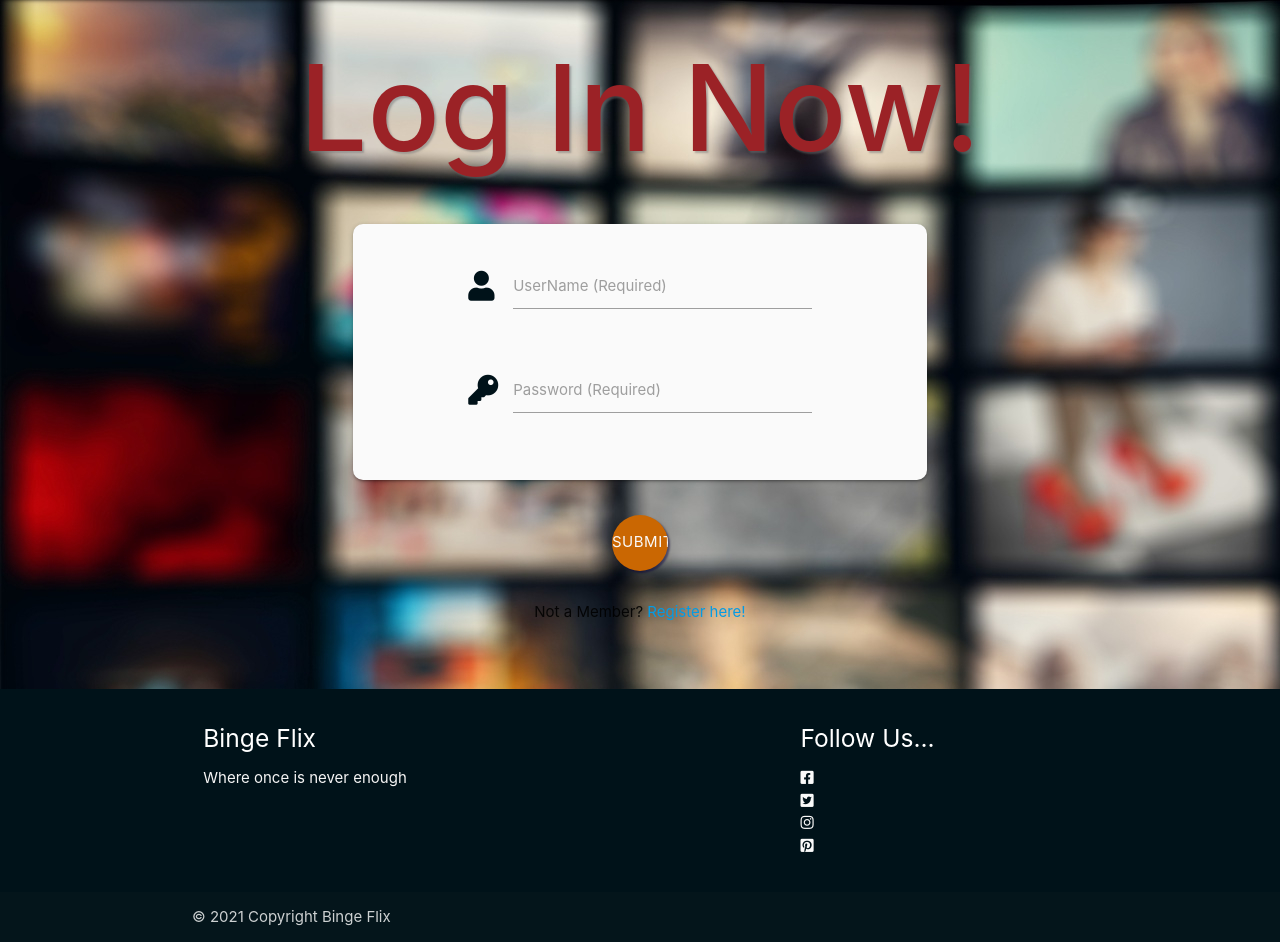
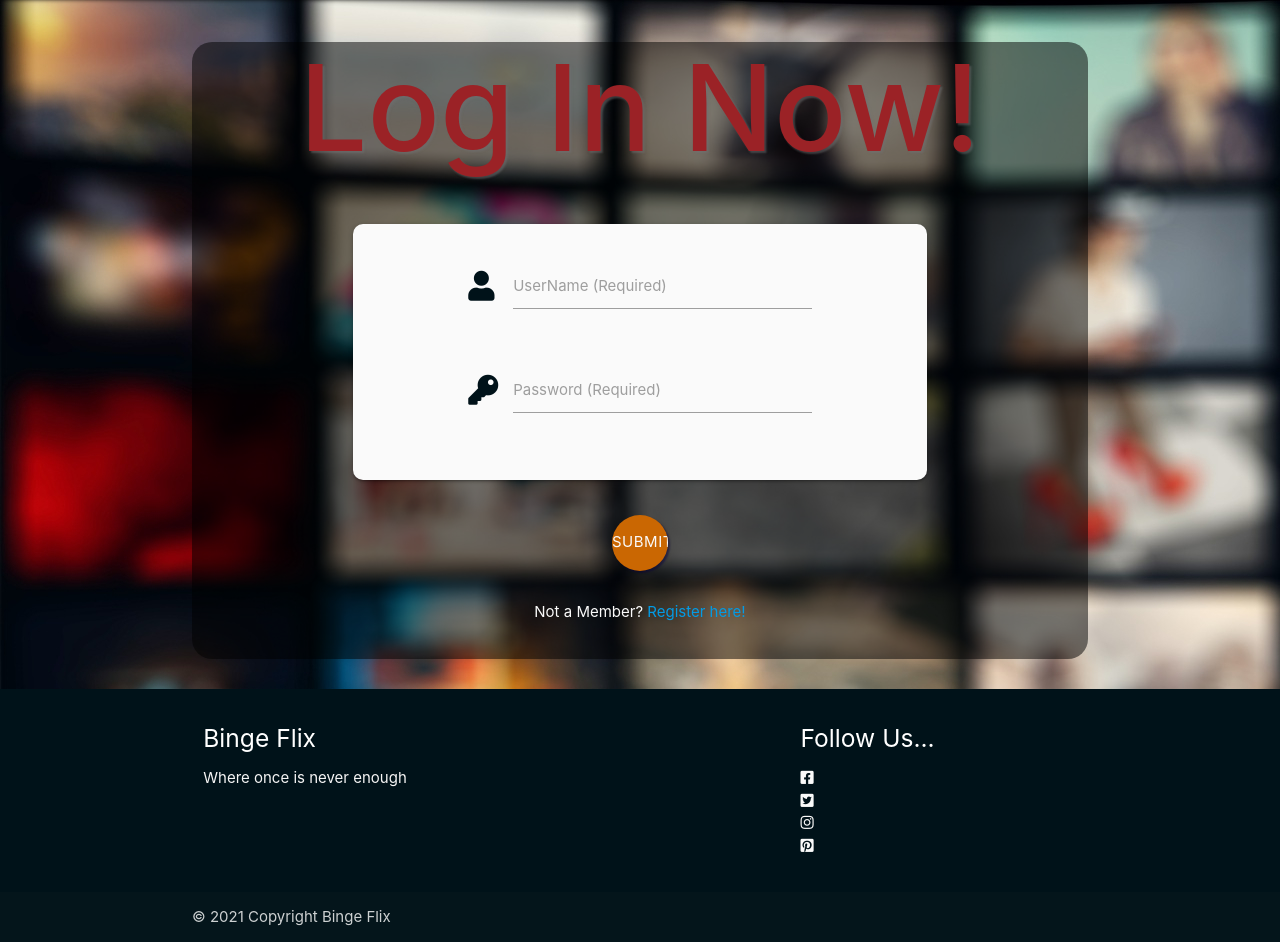
Before and after one commit to Code-Institute-Submissions/pbaker321-Binge-Flix, a Flask app: page /login in a window 1280 px wide. Shown: the part 64-1006 px from the top of the page. Run offline with Flask 2, Linux system fonts and the light colour scheme; some libraries are stand-ins or nearby versions.

Commit message:
login background added

```diff
--- a/static/css/style.css
+++ b/static/css/style.css
@@ -140,6 +140,7 @@ main {
 /* -- Flash Text -- */
 
 .flashes {
+    color: #fafafa;
     line-height: 3;
 }
 
--- a/templates/login.html
+++ b/templates/login.html
@@ -1,6 +1,7 @@
 {% extends "base.html" %}
 {% block content %}
 
+    <div class="home-card">
         <div class="center-align register-header page-heading">
             <h1>Log In Now!</h1>
         </div>
@@ -37,7 +38,7 @@
                         </button>
                     </div>
                 </div>
-            <div class="row center-align">
+                <div class="row center-align register-text">
                     <p>
                         Not a Member?
                         <a href="{{ url_for('register') }}" class="redirect-text">Register here!</a>
@@ -45,5 +46,6 @@
                 </div>
             </form>
         </div>
+    </div>
 
 {% endblock %}
```
Lines whose indentation alone changed are shown as unchanged.
